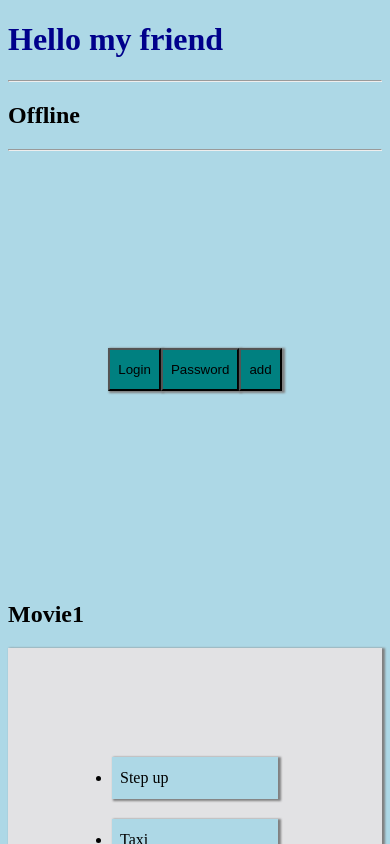
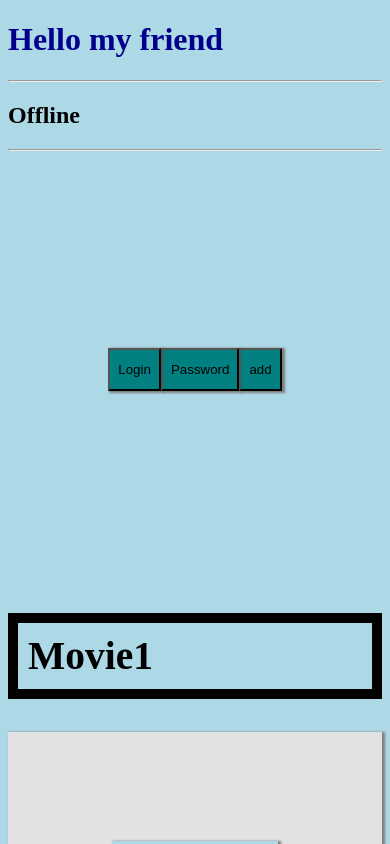
Before and after one commit to irapanch/React-Example, a React (Create React App) app: page / in a window 390 px wide. Shown: the top 844 px of the page. Built offline with nearby package versions, Linux system fonts and the light colour scheme.

Commit message:
dinamic responsive font-size

```diff
--- a/src/components/Section/Section.jsx
+++ b/src/components/Section/Section.jsx
@@ -1,12 +1,12 @@
 import React from "react";
 import PropTypes from "prop-types";
-import { StyledItem, StyledList } from "./Section.styled";
+import { StyledItem, StyledList, Title } from "./Section.styled";
 import { Flex } from "../../styles/GlobalStyles";
 
 export const Section = ({ title = "Default", data = [] }) => {
   return (
     <section>
-      <h1>{title}</h1>
+      <Title>{title}</Title>
 
       <StyledList>
         <Flex
--- a/src/components/Section/Section.styled.js
+++ b/src/components/Section/Section.styled.js
@@ -1,4 +1,10 @@
 import { styled } from "styled-components";
+export const Title = styled.h1`
+  font-size: calc((1vh + 1vw) * 3.2);
+  border: 10px solid black;
+  /* padding: calc((1vh + 1vw) * 3.2); */
+  padding: 10px;
+`;
 export const StyledList = styled.ul`
   background-color: ${(props) => props.theme.colors.main};
   color: ${(props) => props.$color || "black"};
```
